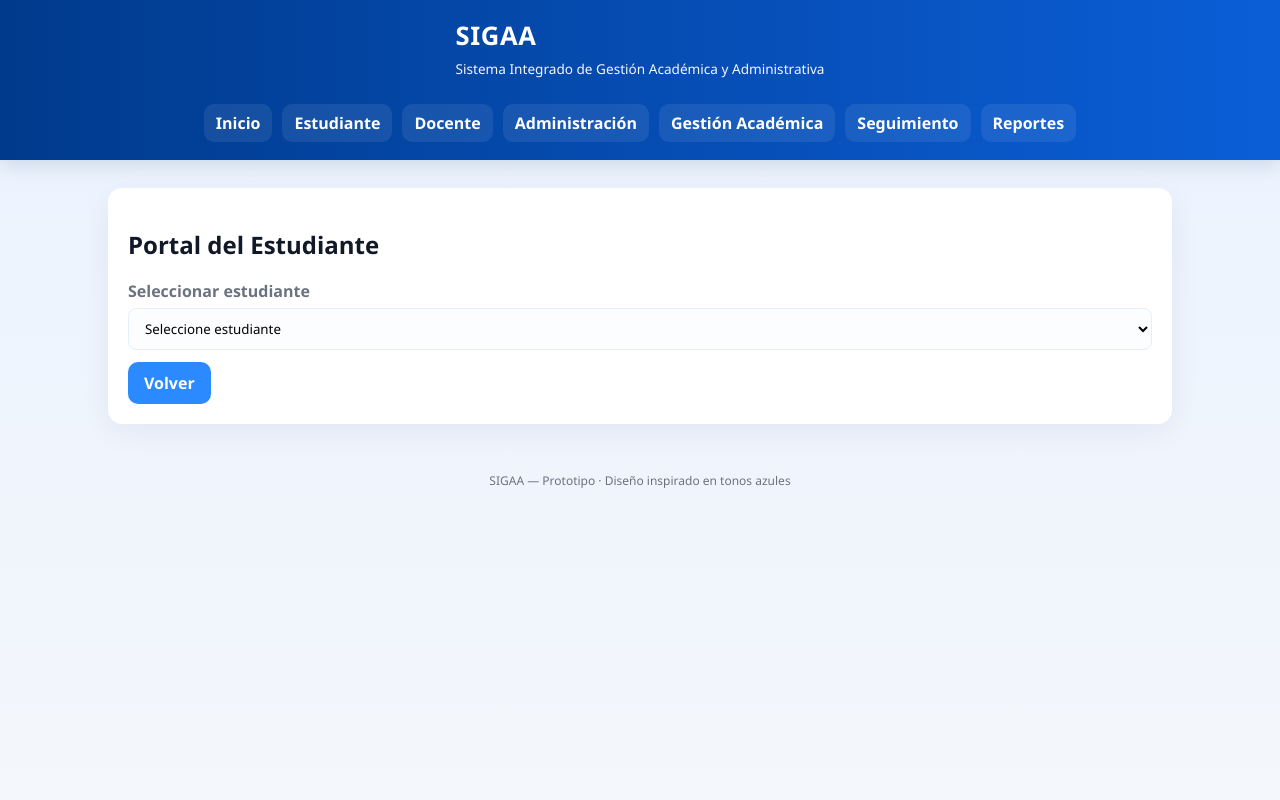
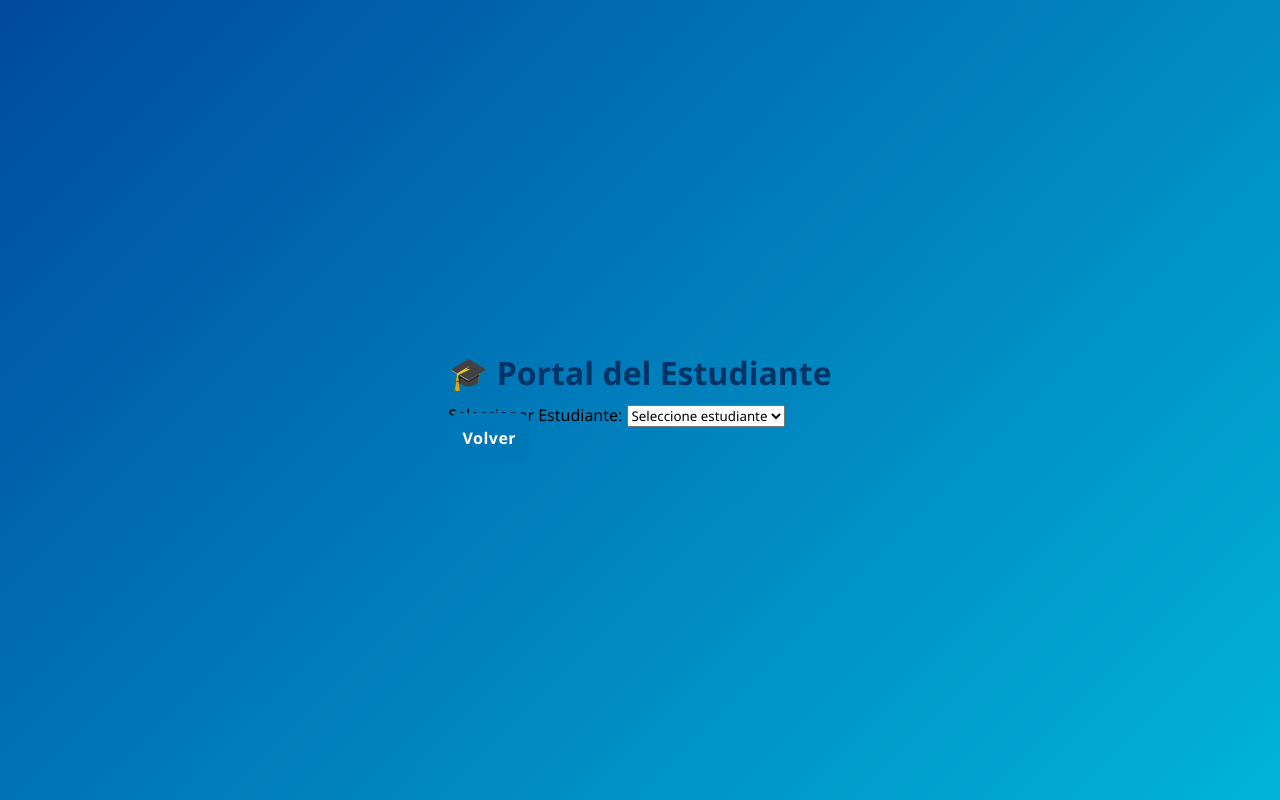
Before and after one commit to framncita/SIGAA, a Flask app: page /estudiante in a window 1280 px wide. Run offline with Flask 3, Linux system fonts and the light colour scheme; some libraries are stand-ins or nearby versions.

Commit message:
cambios de diseño en : index.html y estudiante.html

```diff
--- a/requirements.txt
+++ b/requirements.txt
@@ -4,3 +4,4 @@
 Flask-SQLAlchemy
 email-validator
 python-dotenv
+reportlab
--- a/static/css/diseño.css
+++ b/static/css/diseño.css
@@ -1,111 +1,78 @@
-/* estilo.css - Tonos azules, diseño limpio inspirado en portal Vivo DUOC */
-
-:root{
-  --blue-900:#003a8c;
-  --blue-700:#0b5ed7;
-  --blue-500:#2b8aff;
-  --bg:#f4f7fb;
-  --card-bg:#ffffff;
-  --muted:#6b7280;
+* {
+  margin: 0;
+  padding: 0;
+  box-sizing: border-box;
+  font-family: "Segoe UI", sans-serif;
 }
 
-*{box-sizing:border-box;font-family: "Segoe UI", Roboto, "Helvetica Neue", Arial, sans-serif}
-body{
-  margin:0;
-  background: linear-gradient(180deg, #e9f2ff 0%, var(--bg) 100%);
-  color:#111827;
-  min-height:100vh;
+body {
+  background: linear-gradient(135deg, #004a9f, #00b4d8);
+  height: 100vh;
+  display: flex;
+  justify-content: center;
+  align-items: center;
 }
 
-.site-header{
-  display:flex;
-  flex-direction:column;
-  align-items:center;
-  padding:18px 22px;
-  background: linear-gradient(90deg,var(--blue-900),var(--blue-700));
-  color:white;
-  box-shadow: 0 6px 18px rgba(3,37,76,0.12);
+.contenedor {
+  background: white;
+  padding: 40px;
+  border-radius: 20px;
+  text-align: center;
+  box-shadow: 0 15px 40px rgba(0,0,0,0.2);
+  width: 350px;
+  animation: fadeIn 0.8s ease-in-out;
 }
 
-.site-header .brand h1{margin:0;font-size:1.6rem;letter-spacing:0.6px}
-.site-header .subtitle{margin-top:6px;font-size:0.85rem;opacity:0.95}
-
-.main-nav{
-  margin-top:12px;
-  display:flex;
-  gap:10px;
-  flex-wrap:wrap;
-  justify-content:center;
+.logo {
+  width: 90px;
+  max-width: 100%;
+  margin-bottom: 20px;
 }
 
-.main-nav .nav-link{
-  color:white;
-  text-decoration:none;
-  padding:8px 12px;
-  border-radius:10px;
-  background: rgba(255,255,255,0.08);
-  font-weight:600;
-  transition:all .18s ease;
+
+h1 {
+  color: #003366;
+  font-size: 32px;
+  margin-bottom: 10px;
 }
 
-.main-nav .nav-link:hover{background:rgba(255,255,255,0.14);transform:translateY(-2px)}
-
-.main-container{
-  max-width:1100px;
-  margin:28px auto;
-  padding:0 18px;
+.subtitulo {
+  color: #555;
+  font-size: 14px;
+  margin-bottom: 30px;
 }
 
-.card{
-  background:var(--card-bg);
-  border-radius:14px;
-  padding:20px;
-  box-shadow: 0 8px 30px rgba(9,30,66,0.06);
-  margin-bottom:18px;
+.botones {
+  display: flex;
+  flex-direction: column;
+  gap: 15px;
 }
 
-.hero{ text-align:center }
-
-.home-actions{ display:flex; gap:12px; justify-content:center; margin-top:16px; flex-wrap:wrap}
-
-.btn{
-  display:inline-block;
-  padding:10px 16px;
-  border-radius:10px;
-  border: none;
-  cursor:pointer;
-  text-decoration:none;
-  font-weight:700;
-  color:white;
-  background:var(--blue-500);
-  transition:all .18s ease;
+.btn {
+  text-decoration: none;
+  background: #0077b6;
+  color: white;
+  padding: 14px;
+  border-radius: 12px;
+  font-size: 16px;
+  transition: all 0.3s ease;
+  font-weight: bold;
+  letter-spacing: 0.5px;
 }
 
-.btn:hover{ transform:translateY(-3px); box-shadow:0 8px 22px rgba(11,94,215,0.12) }
-
-.btn-primary{ background:var(--blue-700) }
-.btn-success{ background:#16a34a }
-.btn-danger{ background:#dc2626 }
-
-.table-container{ overflow:auto; border-radius:10px; margin-top:8px }
-table{ width:100%; border-collapse:collapse; min-width:480px }
-thead th{ text-align:left; padding:12px; background:linear-gradient(90deg,var(--blue-700),var(--blue-500)); color:white; font-weight:700 }
-tbody td{ padding:10px; border-bottom:1px solid #f1f5f9 }
-
-.form{ display:block; margin-top:12px }
-.form-group{ margin-bottom:12px }
-label{ display:block; margin-bottom:6px; font-weight:600; color:var(--muted) }
-input[type="text"], input[type="email"], input[type="number"], select{
-  width:100%;
-  padding:10px 12px;
-  border-radius:8px;
-  border:1px solid #e6eefc;
-  background: #fbfdff;
+.btn:hover {
+  background: #023e8a;
+  transform: scale(1.05);
 }
 
-.alert{ display:none; padding:12px 14px; border-radius:10px; margin-bottom:12px; font-weight:600 }
-.alert.success{ background:#d1fae5; color:#065f46 }
-.alert.error{ background:#fee2e2; color:#991b1b }
-.alert.show{ display:block }
-
-.site-footer{ text-align:center; padding:18px; color:var(--muted); font-size:0.9rem; margin-top:18px }
+/* Animación suave */
+@keyframes fadeIn {
+  from {
+    opacity: 0;
+    transform: translateY(20px);
+  }
+  to {
+    opacity: 1;
+    transform: translateY(0);
+  }
+}
--- a/templates/estudiante.html
+++ b/templates/estudiante.html
@@ -1,59 +1,50 @@
-{% extends 'base.html' %}
-{% block title %}Portal Estudiante{% endblock %}
-{% block content %}
+<!DOCTYPE html>
+<html>
+<head>
+  <title>Portal Estudiante - SIGAA</title>
+  <link rel="stylesheet" href="{{ url_for('static', filename='css/diseño.css') }}">
+</head>
+<body>
 
-<section class="card">
-  <h2>Portal del Estudiante</h2>
+<div class="panel">
+  <h1>🎓 Portal del Estudiante</h1>
 
-  <!-- Selector de estudiante -->
-  <div class="form-group">
-    <label for="selectEstudiante">Seleccionar estudiante</label>
-    <select id="selectEstudiante"></select>
+  <div class="form-box">
+    <label for="selectEstudiante">Seleccionar Estudiante:</label>
+    <select id="selectEstudiante" class="input"></select>
   </div>
 
-  <!-- Info general -->
-  <div id="estudianteDashboard" style="display:none;">
+  <div id="estudianteDashboard" class="dashboard" style="display:none;">
+    <h2 id="nombreEstudiante"></h2>
 
-    <h3 id="nombreEstudiante"></h3>
-
-    <!-- Panel de notas -->
-    <div class="panel">
-      <h3>📘 Mis Notas</h3>
-      <div class="table-container">
-        <table id="tablaNotas">
-          <thead>
-            <tr><th>Asignatura</th><th>Nota</th></tr>
-          </thead>
-          <tbody></tbody>
-        </table>
-      </div>
+    <div class="card">
+      <h3>📚 Mis Notas</h3>
+      <table>
+        <thead>
+          <tr>
+            <th>Asignatura</th>
+            <th>Nota</th>
+          </tr>
+        </thead>
+        <tbody id="tablaNotas"></tbody>
+      </table>
     </div>
 
-    <!-- Panel asistencia -->
-    <div class="panel">
-      <h3>📅 Asistencia</h3>
-      <ul id="listaAsistencias"></ul>
-    </div>
-
-    <!-- Panel seguimiento -->
-    <div class="panel">
-      <h3>📊 Seguimiento</h3>
+    <div class="card">
+      <h3>📝 Seguimiento Académico</h3>
       <ul id="listaSeguimiento"></ul>
     </div>
 
-    <!-- Certificados -->
-    <div class="panel">
+    <div class="card">
       <h3>📄 Certificados</h3>
-      <button class="btn btn-primary" id="btnCertAlumno">Certificado Alumno Regular</button>
-      <button class="btn btn-primary" id="btnCertNotas">Certificado de Notas</button>
+      <button id="btnCertAlumno" class="btn">Alumno Regular</button>
+      <button id="btnCertNotas" class="btn">Certificado de Notas</button>
     </div>
-
   </div>
 
-  <a class="btn" href="/">Volver</a>
-</section>
+  <a href="/" class="btn volver">Volver</a>
+</div>
 
-<!-- JS -->
-<script src="/static/js/estudiante.js"></script>
-
-{% endblock %}
+<script src="{{ url_for('static', filename='js/script.js') }}"></script>
+</body>
+</html>
```
Also changed, not shown: templates/index.html (+17 -5 lines), static/imagenes/logo.png (added).
